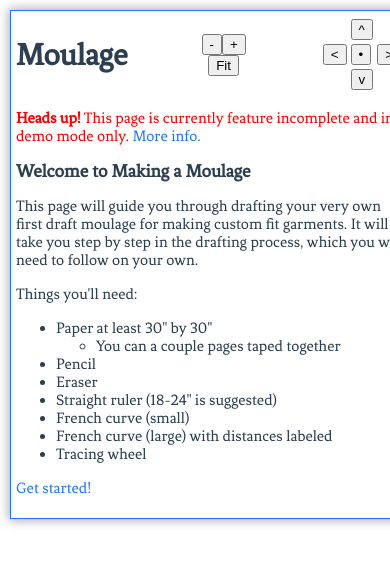
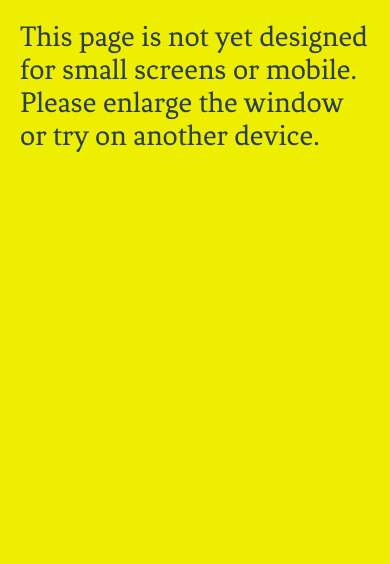
Before and after one commit to quacainia/patternmaking, a Vue app: page / in a window 390 px wide. Shown: the top 564 px of the page. Built offline with nearby package versions, Linux system fonts and the light colour scheme.

Commit message:
Add small screen notice (#72)
This simply overlays on the entire page in the case that the window is
too small. Since the page is currently only designed for larger screens

```diff
--- a/src/App.vue
+++ b/src/App.vue
@@ -11,6 +11,7 @@
       <router-view/>
     </Tile>
     <Dots />
+    <Notice />
   </div>
 </template>
 
@@ -20,6 +21,7 @@ import { mapGetters, mapMutations } from 'vuex';
 
 // @ is an alias to /src
 import Dots from '@/components/Dots.vue';
+import Notice from '@/components/Notice.vue';
 import Tile from '@/components/Tile.vue';
 import Title from '@/components/Title.vue';
 import Workspace from '@/components/Workspace.vue';
@@ -34,6 +36,7 @@ export default {
   },
   components: {
     Dots,
+    Notice,
     Tile,
     Title,
     Workspace,
--- /dev/null
+++ b/src/components/Notice.vue
@@ -0,0 +1,22 @@
+<template>
+  <div class="notice">
+    This page is not yet designed for small screens or mobile. Please enlarge the window or try on another device.
+  </div>
+</template>
+
+<style lang="scss">
+div.notice {
+  position: absolute;
+  top: 0px;
+  left: 0px;
+  width: 100%;
+  height: 100%;
+  z-index: 2000;
+  background-color: #EE0;
+  font-size: 30px;
+  padding: 20px;
+  @media screen and (min-width: 1100px) {
+    display: none;
+  }
+}
+</style>
```
